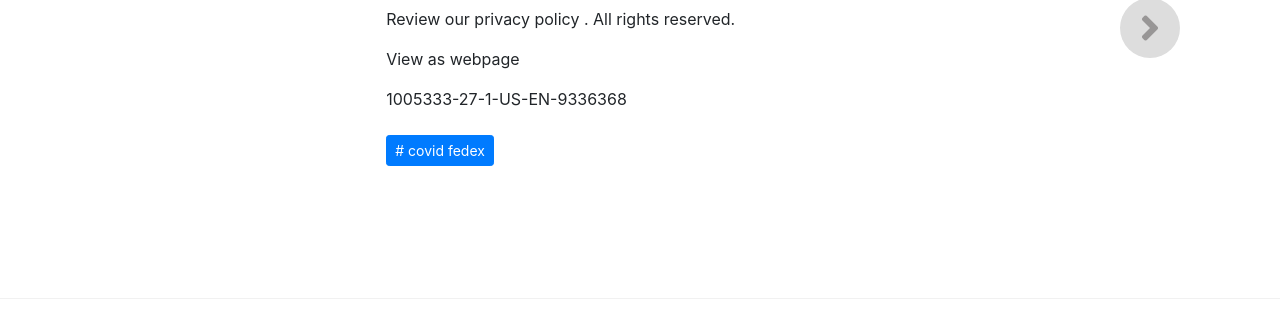
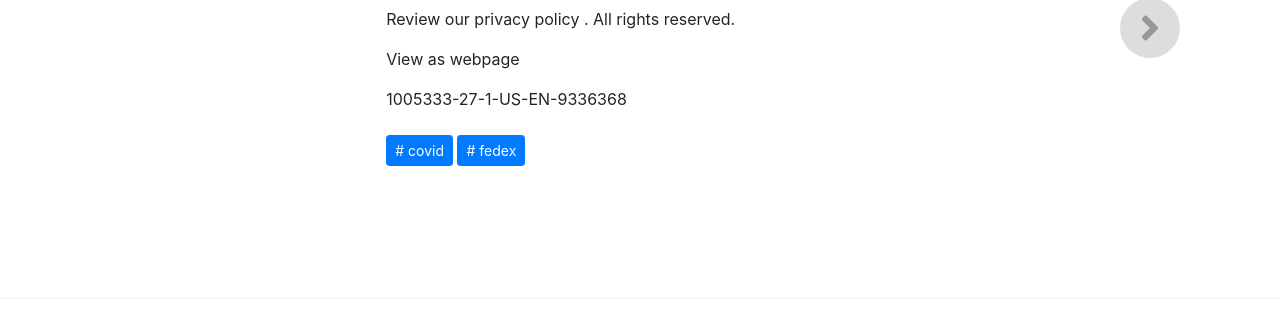
Before and after one commit to bertique/messageFromTheCEO, a Jekyll site: the page built from _posts/2020-03-17-SafetyAboveAllDuringCOVID19.md, in a window 1280 px wide and 900 px high, scrolled down 2242 px. Shown: the part 425-750 px from the top of the window. Built offline with Jekyll 4.4.1, drawn with Linux system fonts in a browser that asks for light colours; nearby versions of some CDN libraries; library files that are not in the unit come from our copies.

```diff
--- a/_posts/2020-03-17-SafetyAboveAllDuringCOVID19.md
+++ b/_posts/2020-03-17-SafetyAboveAllDuringCOVID19.md
@@ -1,7 +1,7 @@
 ---
 title:  "Safety Above All During COVID-19"
 metadate: "hide"
-categories: [ covid fedex ]
+categories: [ covid, fedex ]
 image: "/assets/images/posts/SafetyAboveAllDuringCOVID19_full.png"
 thumbnail: "/assets/images/posts/SafetyAboveAllDuringCOVID19.png"
 ---
```
Also changed, not shown: _posts/2020-03-17-AmessagefromourCEO.md (+1 -1 lines).
